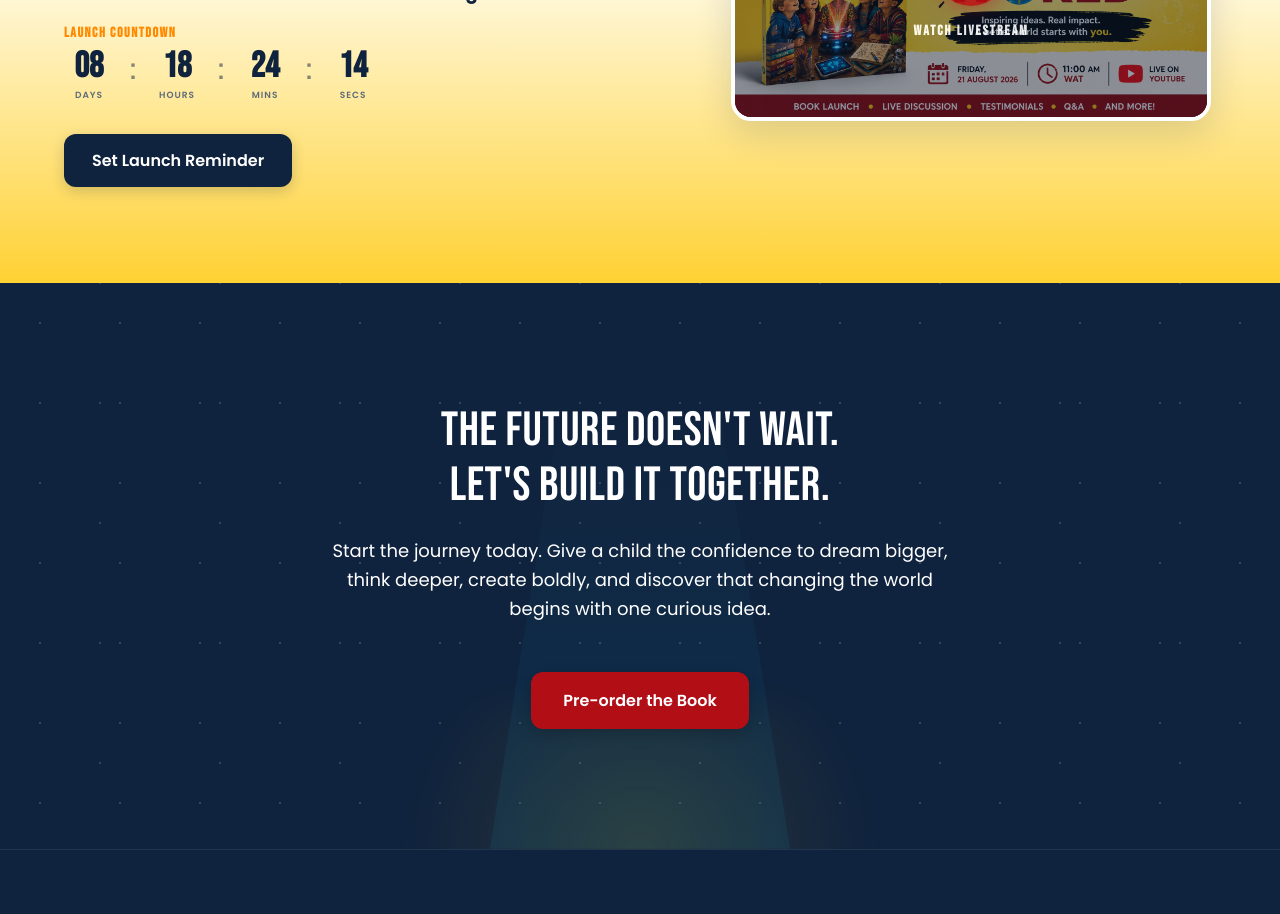
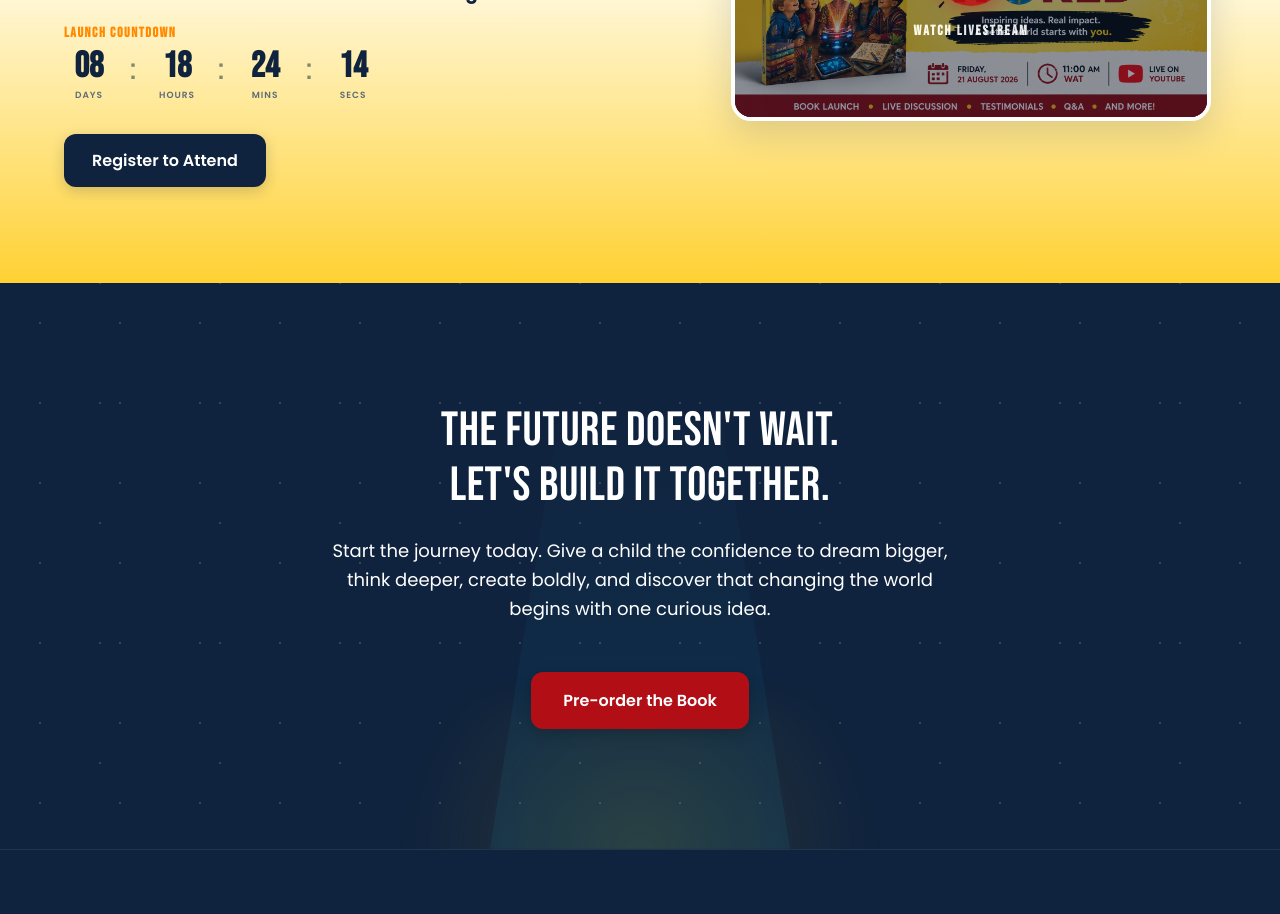
Before and after one commit to xpr-ltd/AKG2CTW, a React (Vite) app: page / in a window 1280 px wide. Shown: the part 4640-5554 px from the top of the page. Built offline with nearby package versions, Linux system fonts and the light colour scheme.

Commit message:
Update launch button label to Register to Attend and set Luma link

```diff
--- a/src/components/JoinMission/JoinMission.jsx
+++ b/src/components/JoinMission/JoinMission.jsx
@@ -67,12 +67,12 @@ export default function JoinMission() {
 
             <div className={styles.actionBlock}>
               <a
-                href="https://www.youtube.com/live/kIapz13D_XI?si=L9Fg9sY0ZmiGvE7s"
+                href={isLaunched ? "https://www.youtube.com/live/kIapz13D_XI?si=L9Fg9sY0ZmiGvE7s" : "https://luma.com/piwe9fik"}
                 target="_blank"
                 rel="noopener noreferrer"
                 className={styles.watchBtn}
               >
-                {isLaunched ? "Watch the Recording" : "Set Launch Reminder"}
+                {isLaunched ? "Watch the Recording" : "Register to Attend"}
               </a>
             </div>
           </div>
```
